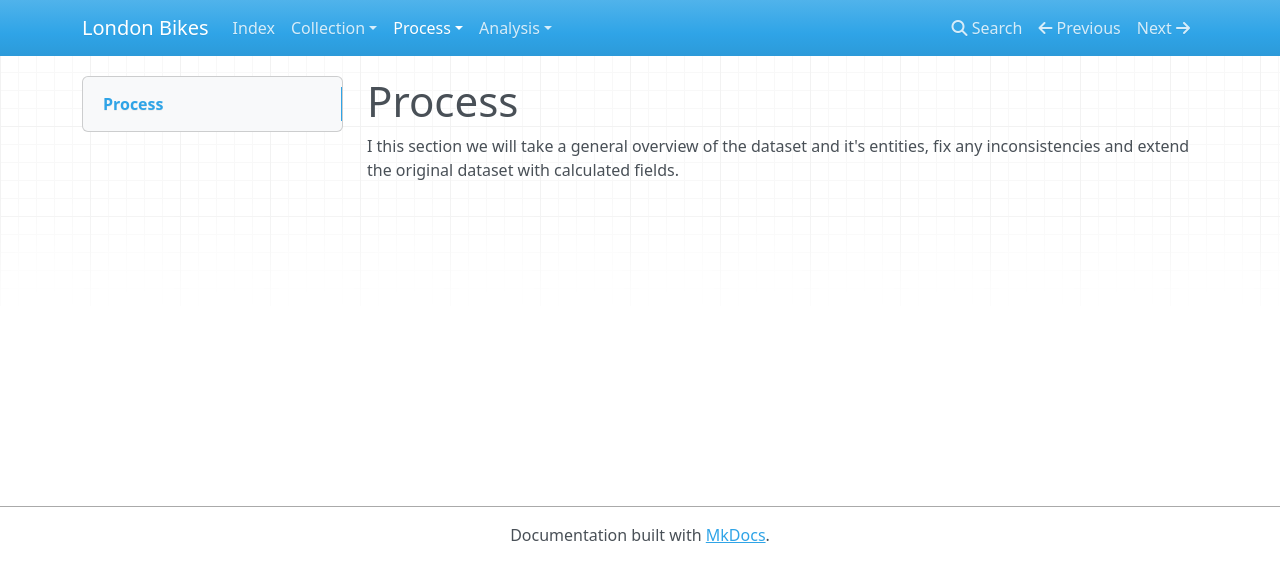
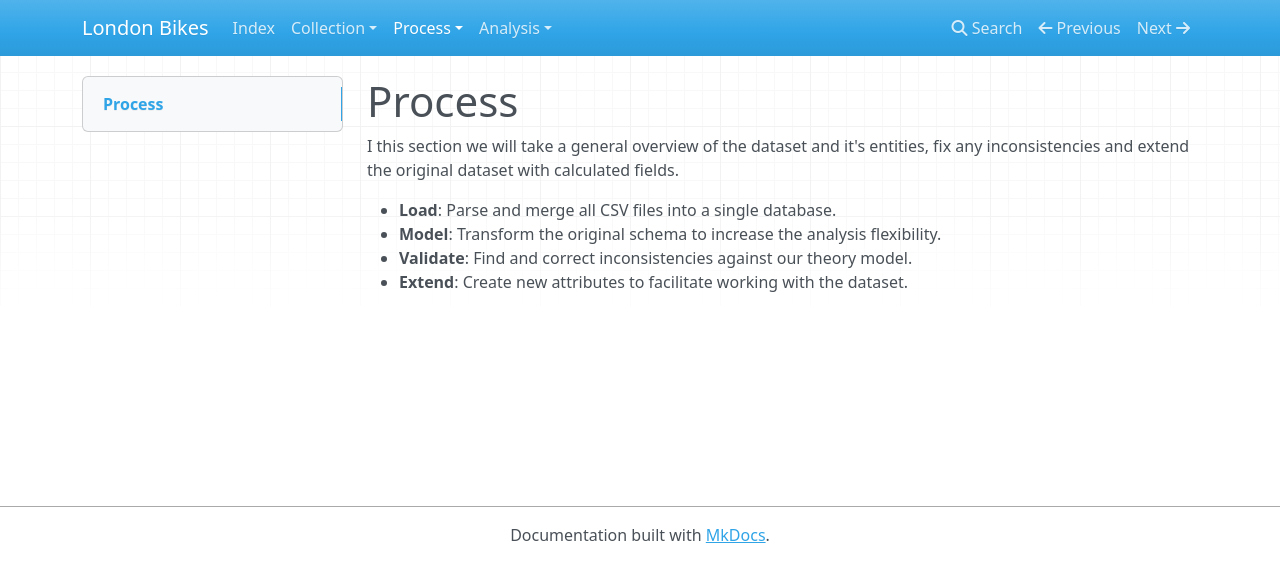
Before and after one commit to nico-or/data_london_bikes, an MkDocs documentation site: the page built from docs/process/index.md, in a window 1280 px wide. Shown: the top 582 px of the page. Built offline with MkDocs 1.6.1, drawn with Linux system fonts in a browser that asks for light colours; nearby versions of some CDN libraries.

Commit message:
Refactor docs/process structure

```diff
--- a/docs/process/index.md
+++ b/docs/process/index.md
@@ -1,3 +1,8 @@
 # Process
 
 I this section we will take a general overview of the dataset and it's entities, fix any inconsistencies and extend the original dataset with calculated fields.
+
+- **Load**: Parse and merge all CSV files into a single database.
+- **Model**: Transform the original schema to increase the analysis flexibility.
+- **Validate**: Find and correct inconsistencies against our theory model.
+- **Extend**: Create new attributes to facilitate working with the dataset.
--- a/mkdocs.yml
+++ b/mkdocs.yml
@@ -7,7 +7,7 @@ nav:
       - "collection/description.md"
   - "Process":
       - "process/index.md"
-      - "process/preprocess.md"
+      - "process/load.md"
   - "Analysis":
       - "analysis/index.md"
       - "analysis/trips.md"
```
Also changed, not shown: docs/process/load.md (renamed from docs/process/preprocess.md, +1 -1 lines).
